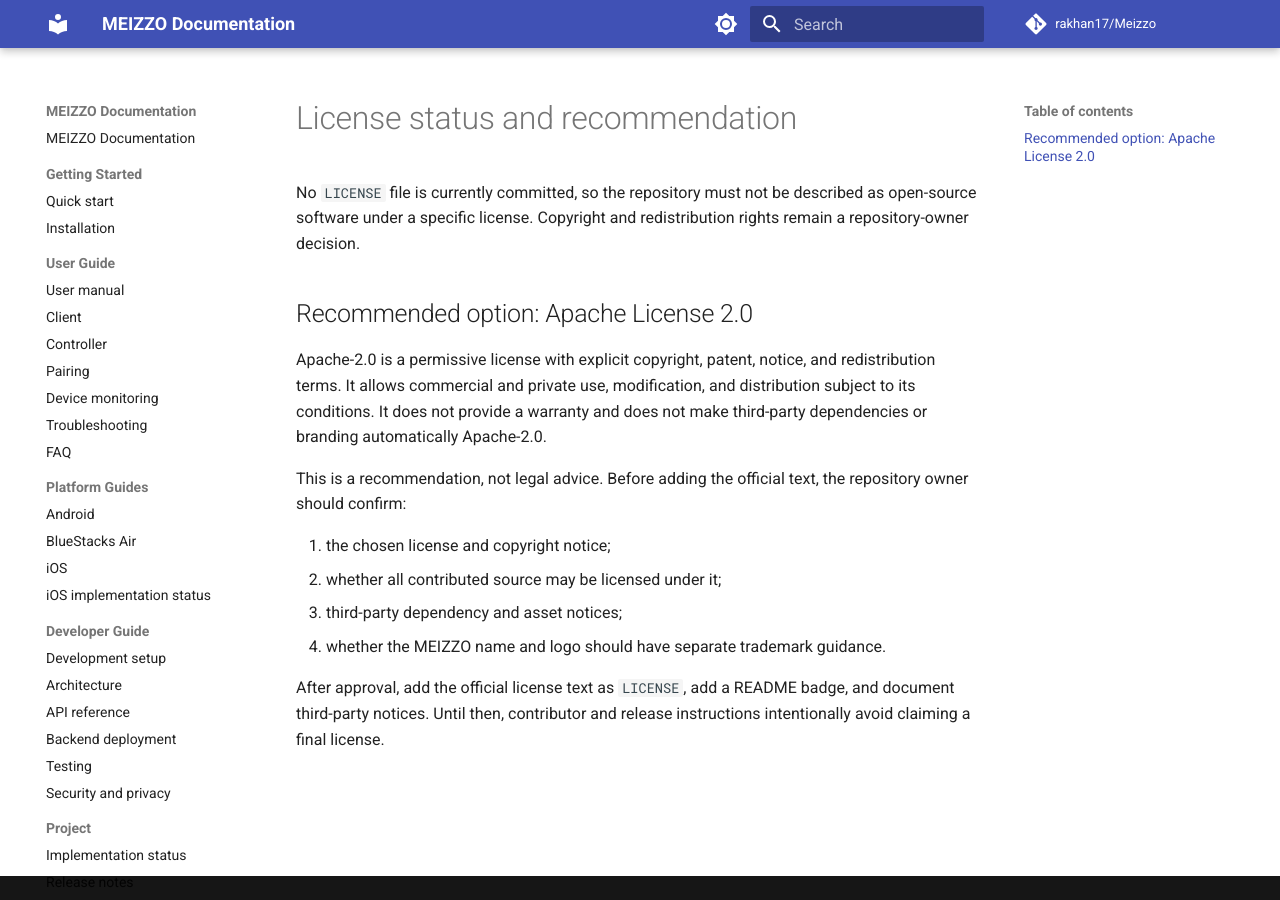
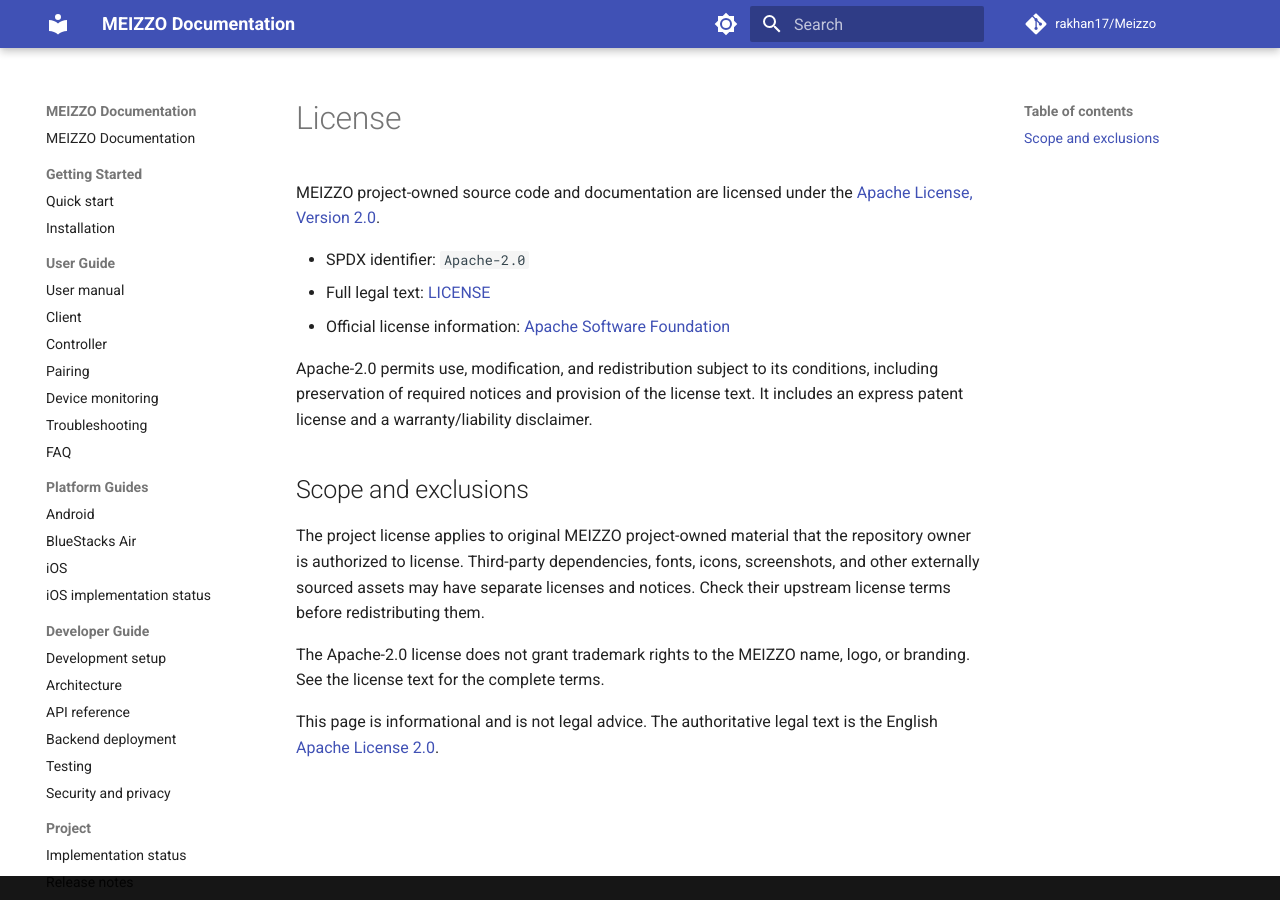
Before and after one commit to rakhan17/Meizzo, an MkDocs documentation site: the page built from docs/license.md, in a window 1280 px wide. Built offline with MkDocs 1.6.1 and Material for MkDocs 9.7.7, drawn with Linux system fonts in a browser that asks for light colours; comment, search, counter and statistics services are not loaded.

Commit message:
docs: align license documentation with Apache 2.0

```diff
--- a/docs/license.md
+++ b/docs/license.md
@@ -1,24 +1,27 @@
-# License status and recommendation
+# License
 
-No `LICENSE` file is currently committed, so the repository must not be
-described as open-source software under a specific license. Copyright and
-redistribution rights remain a repository-owner decision.
+MEIZZO project-owned source code and documentation are licensed under the
+[Apache License, Version 2.0](../LICENSE).
 
-## Recommended option: Apache License 2.0
+- SPDX identifier: `Apache-2.0`
+- Full legal text: [LICENSE](../LICENSE)
+- Official license information: [Apache Software Foundation](https://www.apache.org/licenses/LICENSE-2.0)
 
-Apache-2.0 is a permissive license with explicit copyright, patent, notice,
-and redistribution terms. It allows commercial and private use, modification,
-and distribution subject to its conditions. It does not provide a warranty and
-does not make third-party dependencies or branding automatically Apache-2.0.
+Apache-2.0 permits use, modification, and redistribution subject to its
+conditions, including preservation of required notices and provision of the
+license text. It includes an express patent license and a warranty/liability
+disclaimer.
 
-This is a recommendation, not legal advice. Before adding the official text,
-the repository owner should confirm:
+## Scope and exclusions
 
-1. the chosen license and copyright notice;
-2. whether all contributed source may be licensed under it;
-3. third-party dependency and asset notices;
-4. whether the MEIZZO name and logo should have separate trademark guidance.
+The project license applies to original MEIZZO project-owned material that
+the repository owner is authorized to license. Third-party dependencies,
+fonts, icons, screenshots, and other externally sourced assets may have
+separate licenses and notices. Check their upstream license terms before
+redistributing them.
 
-After approval, add the official license text as `LICENSE`, add a README badge,
-and document third-party notices. Until then, contributor and release
-instructions intentionally avoid claiming a final license.
+The Apache-2.0 license does not grant trademark rights to the MEIZZO name,
+logo, or branding. See the license text for the complete terms.
+
+This page is informational and is not legal advice. The authoritative legal
+text is the English [Apache License 2.0](../LICENSE).
```
